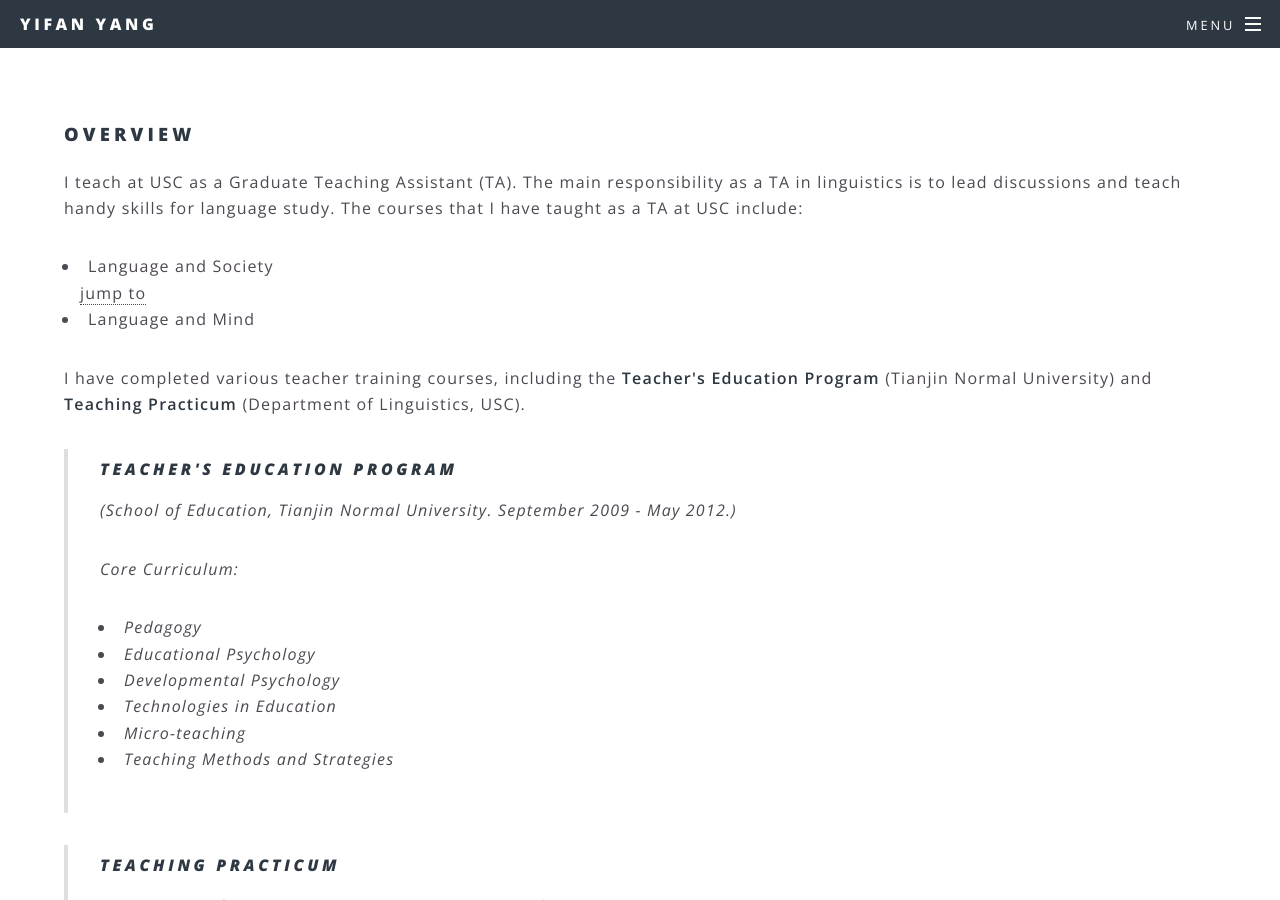
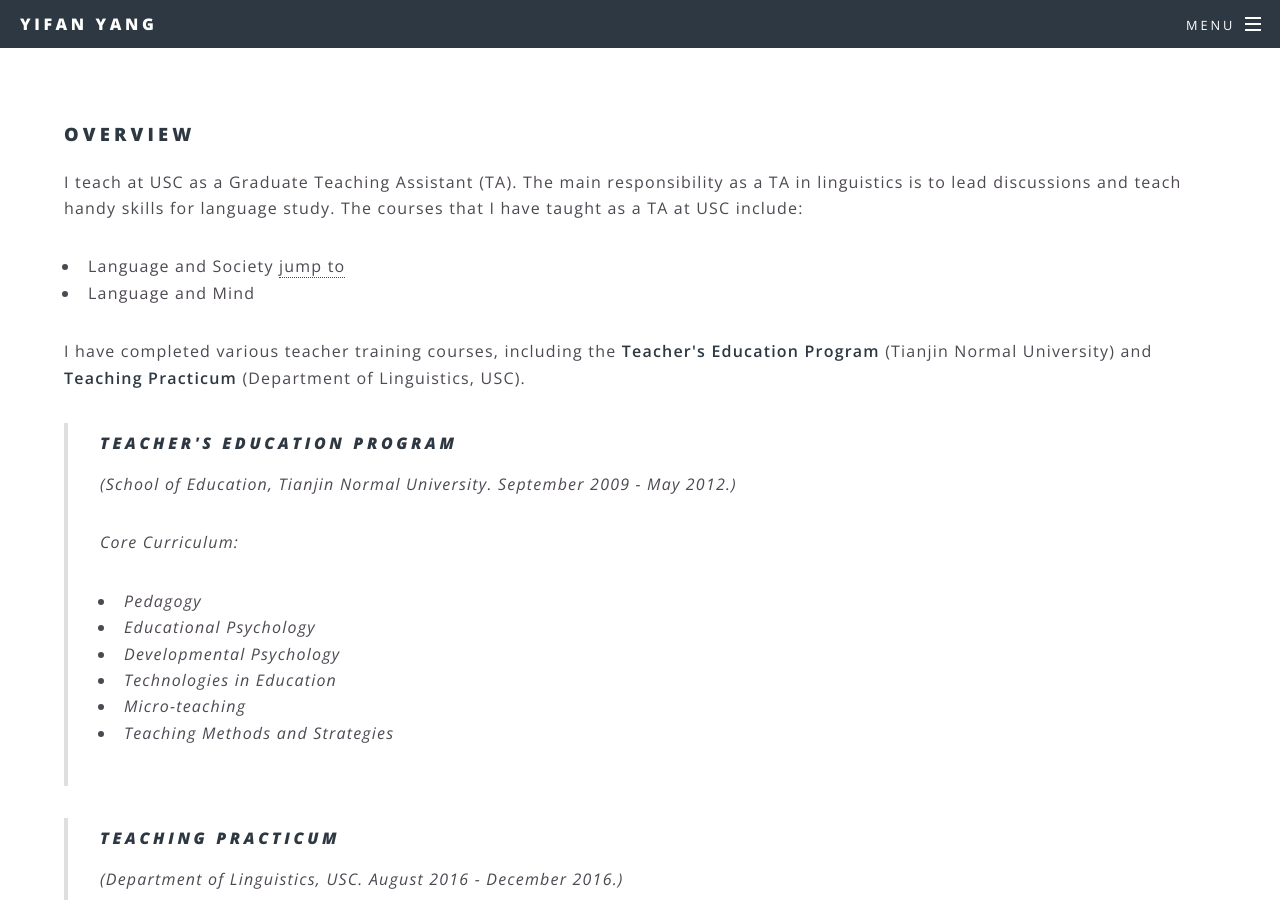
Before and after one commit to MuxuanHe/MuxuanHe, a Jekyll site: the page built from 3Teaching.html, in a window 1280 px wide and 900 px high, scrolled down 313 px. Built offline with Jekyll 4.4.1, drawn with Linux system fonts in a browser that asks for light colours; grey boxes are pictures that could not be loaded.

Commit message:
Update 3Teaching.html

```diff
--- a/3Teaching.html
+++ b/3Teaching.html
@@ -10,7 +10,7 @@ title: Teaching
 		The courses that I have taught as a TA at USC include:
 
 		<ul>
-			<li>Language and Society</li> <a href="115">jump to</a>
+			<li>Language and Society <a href="#115" class="more scrolly">jump to</a></li>
 			<li>Language and Mind</li>
 		</ul>
 	</p>
```
